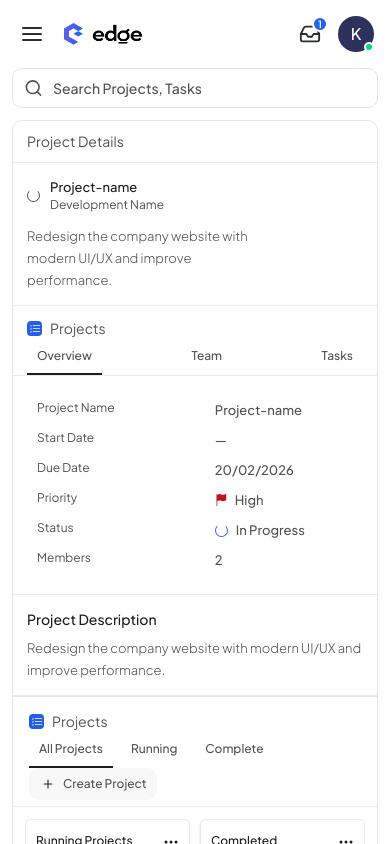
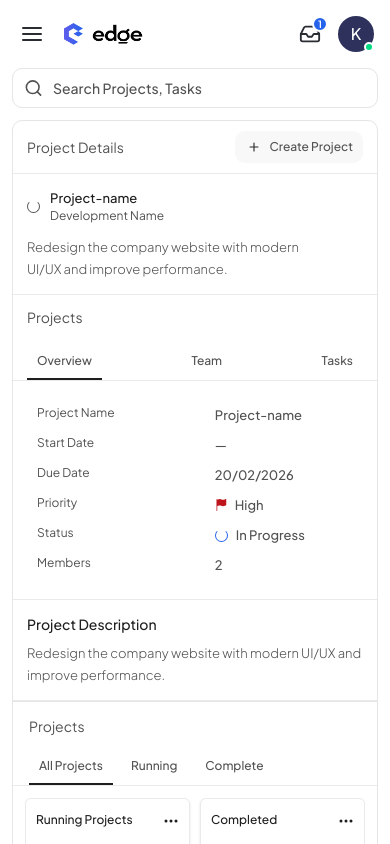
Before and after one commit to Codejourney01/Edge, a React (Vite) app in the folder frontend/: page /managerdashboard/projects in a window 390 px wide. Shown: the top 844 px of the page. Built offline with nearby package versions, Linux system fonts and the light colour scheme.

Commit message:
project page done

```diff
--- a/frontend/src/modules/manager/components/ProjectDetailsSidebar.jsx
+++ b/frontend/src/modules/manager/components/ProjectDetailsSidebar.jsx
@@ -12,7 +12,7 @@ import {
 
 const actionClass = 'inline-flex size-7 shrink-0 items-center justify-center rounded-md text-[#27272a] hover:bg-[#f2f2f2] focus-visible:outline-2 focus-visible:outline-[#245de7]';
 
-export default function ProjectDetailsSidebar({ project, members, onSaveMembers }) {
+export default function ProjectDetailsSidebar({ project, members, onSaveMembers, headerAction }) {
     const [activeTab, setActiveTab] = useState('Overview');
     const [searchMode, setSearchMode] = useState(null);
     const triggerRef = useRef(null);
@@ -40,9 +40,12 @@ export default function ProjectDetailsSidebar({ project, members, onSaveMembers
             aria-label="Selected project details"
             className="min-w-0 border-b border-[#e5e5e5] lg:border-b-0 lg:border-r"
         >
-            <h1 className="border-b border-[#eaeaea] px-3.5 py-2.5 text-[14px] text-[#525252] md:text-[16px]">
-                Project Details
-            </h1>
+            <header className="flex items-center justify-between gap-3 border-b border-[#eaeaea] px-3.5 py-2.5">
+                <h1 className="text-[14px] text-[#525252] md:text-[16px]">
+                    Project Details
+                </h1>
+                {headerAction}
+            </header>
 
             {project ? (
                 <>
@@ -64,7 +67,7 @@ export default function ProjectDetailsSidebar({ project, members, onSaveMembers
                         </div>
 
                         {summary && (
-                            <p className="mt-3 max-w-[250px] text-[13px] font-light leading-5.5 text-[#525252] md:text-sm">
+                            <p className="mt-3 max-w-[290px] text-[13px] font-light leading-5.5 text-[#525252] md:text-[12px]">
                                 {summary}
                             </p>
                         )}
--- a/frontend/src/modules/manager/components/ProjectsPanel.jsx
+++ b/frontend/src/modules/manager/components/ProjectsPanel.jsx
@@ -1,12 +1,12 @@
 import React, { useEffect, useId, useLayoutEffect, useRef, useState } from 'react';
 import { createPortal } from 'react-dom';
-import { BsChevronDown, BsFlagFill, BsListTask, BsPlus } from 'react-icons/bs';
+import { BsChevronDown, BsFlagFill, BsPlus } from 'react-icons/bs';
 import { Swiper, SwiperSlide } from 'swiper/react';
 import { A11y, Autoplay } from 'swiper/modules';
 
 import 'swiper/css';
 
-import Statcard from './Statcard';
+import Statcard from '../components/Statcard';
 
 const priorityColors = {
     High: 'text-[#be151d]',
@@ -36,9 +36,6 @@ export function ProjectsHeading({ id }) {
             id={id}
             className="flex items-center gap-2 text-[14px] text-[#525252] md:text-[16px]"
         >
-            <span className="inline-flex size-[15px] items-center justify-center rounded-[4px] bg-[#245de7] text-white">
-                <BsListTask aria-hidden="true" className="size-3" />
-            </span>
             Projects
         </h2>
     );
@@ -48,7 +45,7 @@ export function PanelNavigation({ label, options, value, onChange, spread = fals
     return (
         <nav
             aria-label={label}
-            className={spread ? 'flex justify-between gap-2' : 'flex gap-2'}
+            className={spread ? 'mt-4 flex justify-between gap-2' : 'flex gap-2'}
         >
             {options.map((option) => (
                 <button
@@ -295,9 +292,33 @@ function ProjectStats({ stats }) {
     );
 }
 
-export default function ProjectsPanel({ projects, selectedId, onSelect, onUpdate, onCreate }) {
+export function CreateProjectButton({ expanded, formId, onClick, className }) {
+    return (
+        <button
+            type="button"
+            aria-expanded={expanded}
+            aria-controls={expanded ? formId : undefined}
+            onClick={onClick}
+            className={`min-h-8 shrink-0 items-center gap-1.5 rounded-lg bg-[#f8f8f8] px-2.5 text-xs font-medium text-[#525252] hover:bg-[#eeeeee] focus-visible:outline-2 focus-visible:outline-[#245de7] ${className}`}
+        >
+            <BsPlus aria-hidden="true" className="text-lg text-[#27272a]" />
+            Create Project
+        </button>
+    );
+}
+
+export default function ProjectsPanel({
+    projects,
+    selectedId,
+    onSelect,
+    onUpdate,
+    onCreate,
+    creating,
+    formId,
+    onToggleCreate,
+    onCloseCreate,
+}) {
     const [filter, setFilter] = useState('All Projects');
-    const [creating, setCreating] = useState(false);
     const [newName, setNewName] = useState('');
     const [newStartDate, setNewStartDate] = useState('');
     const headingId = useId();
@@ -325,7 +346,7 @@ export default function ProjectsPanel({ projects, selectedId, onSelect, onUpdate
         setFilter('All Projects');
         setNewName('');
         setNewStartDate('');
-        setCreating(false);
+        onCloseCreate();
     }
 
     return (
@@ -333,6 +354,8 @@ export default function ProjectsPanel({ projects, selectedId, onSelect, onUpdate
             <header className="flex flex-wrap items-end justify-between gap-x-2 border-b border-[#eaeaea] px-4 pt-3.5">
                 <div className="min-w-0">
                     <ProjectsHeading id={headingId} />
+
+                    <div className="pt-3">
                         <PanelNavigation
                             label="Project filters"
                             options={['All Projects', 'Running', 'Complete']}
@@ -340,20 +363,19 @@ export default function ProjectsPanel({ projects, selectedId, onSelect, onUpdate
                             onChange={setFilter}
                         />
                     </div>
+                </div>
 
-                <button
-                    type="button"
-                    aria-expanded={creating}
-                    onClick={() => setCreating(!creating)}
-                    className="mb-1.5 inline-flex min-h-8 items-center gap-1.5 rounded-lg bg-[#f8f8f8] px-2.5 text-xs font-medium text-[#525252] hover:bg-[#eeeeee] focus-visible:outline-2 focus-visible:outline-[#245de7]"
-                >
-                    <BsPlus aria-hidden="true" className="text-lg text-[#27272a]" />
-                    Create Project
-                </button>
+                <CreateProjectButton
+                    expanded={creating}
+                    formId={formId}
+                    onClick={onToggleCreate}
+                    className="mb-1.5 hidden md:inline-flex"
+                />
             </header>
 
             {creating && (
                 <form
+                    id={formId}
                     onSubmit={createProject}
                     className="flex flex-wrap items-end gap-2 border-b border-[#eaeaea] px-4 py-3"
                 >
@@ -393,7 +415,7 @@ export default function ProjectsPanel({ projects, selectedId, onSelect, onUpdate
 
                     <button
                         type="button"
-                        onClick={() => setCreating(false)}
+                        onClick={onCloseCreate}
                         className="rounded-md bg-[#f8f8f8] px-3 py-2 text-xs font-medium text-[#525252]"
                     >
                         Cancel
--- a/frontend/src/modules/manager/pages/ProjectDetails.jsx
+++ b/frontend/src/modules/manager/pages/ProjectDetails.jsx
@@ -1,7 +1,7 @@
-import React, { useRef, useState } from 'react';
+import React, { useId, useRef, useState } from 'react';
 
 import ProjectDetailsSidebar from '../components/ProjectDetailsSidebar';
-import ProjectsPanel from '../components/ProjectsPanel';
+import ProjectsPanel, { CreateProjectButton } from '../components/ProjectsPanel';
 
 const exampleMembers = [
     { id: 'vishwesh', name: 'Vishwesh Sitapara', title: 'Full Stack Developer' },
@@ -44,8 +44,18 @@ export default function ProjectDetails({
 }) {
     const [projects, setProjects] = useState(initialProjects);
     const [selectedId, setSelectedId] = useState(initialProjects[0]?.id);
+    const [creating, setCreating] = useState(false);
+    const formId = useId();
     const nextProjectNumber = useRef(initialProjects.length + 1);
     const selectedProject = projects.find((project) => project.id === selectedId);
+
+    function toggleCreate() {
+        setCreating((open) => !open);
+    }
+
+    function closeCreate() {
+        setCreating(false);
+    }
 
     function updateProject(projectId, changes) {
         setProjects((currentProjects) => currentProjects.map((project) => (
@@ -82,6 +92,14 @@ export default function ProjectDetails({
                 key={selectedId}
                 project={selectedProject}
                 members={members}
+                headerAction={
+                    <CreateProjectButton
+                        expanded={creating}
+                        formId={formId}
+                        onClick={toggleCreate}
+                        className="inline-flex md:hidden"
+                    />
+                }
                 onSaveMembers={(projectId, memberIds) => updateProject(projectId, { memberIds })}
             />
             <ProjectsPanel
@@ -90,6 +108,10 @@ export default function ProjectDetails({
                 onSelect={setSelectedId}
                 onUpdate={updateProject}
                 onCreate={addProject}
+                creating={creating}
+                formId={formId}
+                onToggleCreate={toggleCreate}
+                onCloseCreate={closeCreate}
             />
         </section>
     );
```
Also changed, not shown: frontend/src/modules/manager/components/ProjectStatus.jsx (line endings or trailing spaces). Lines whose indentation alone changed are shown as unchanged.
